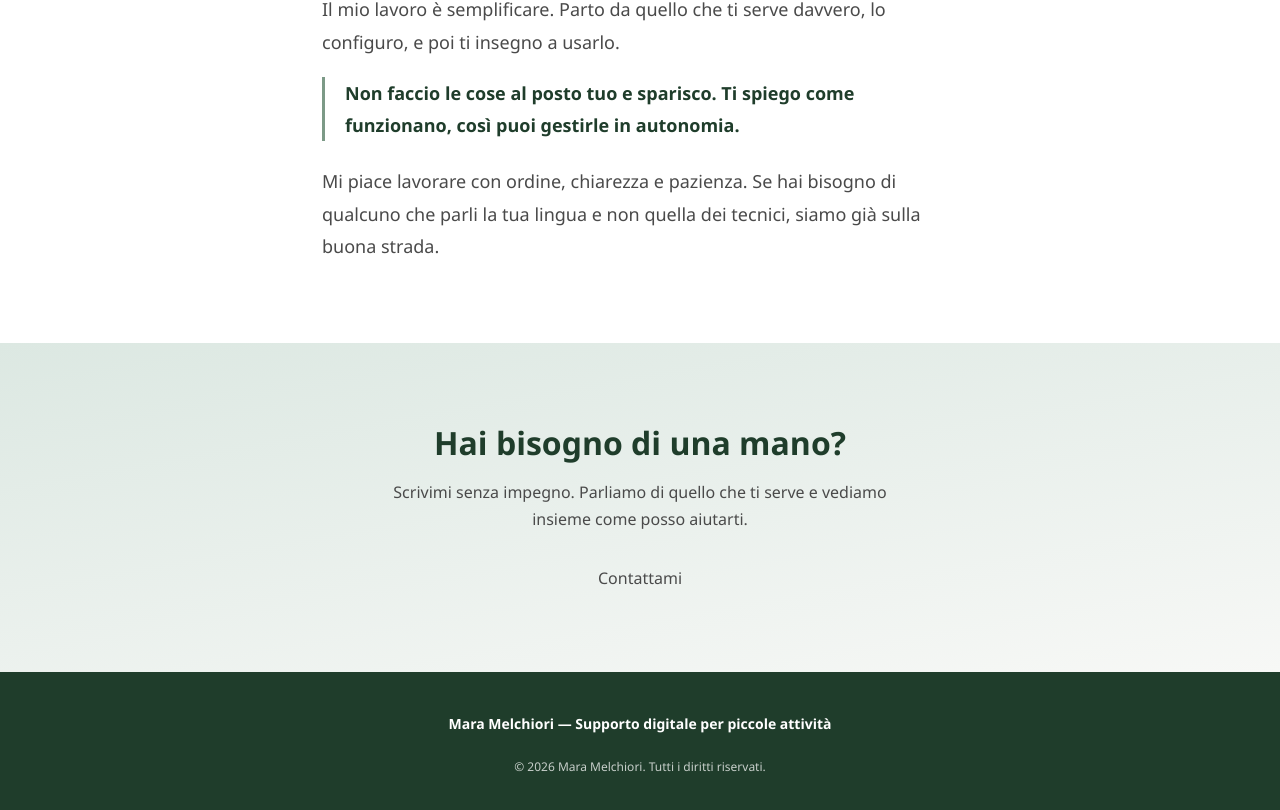
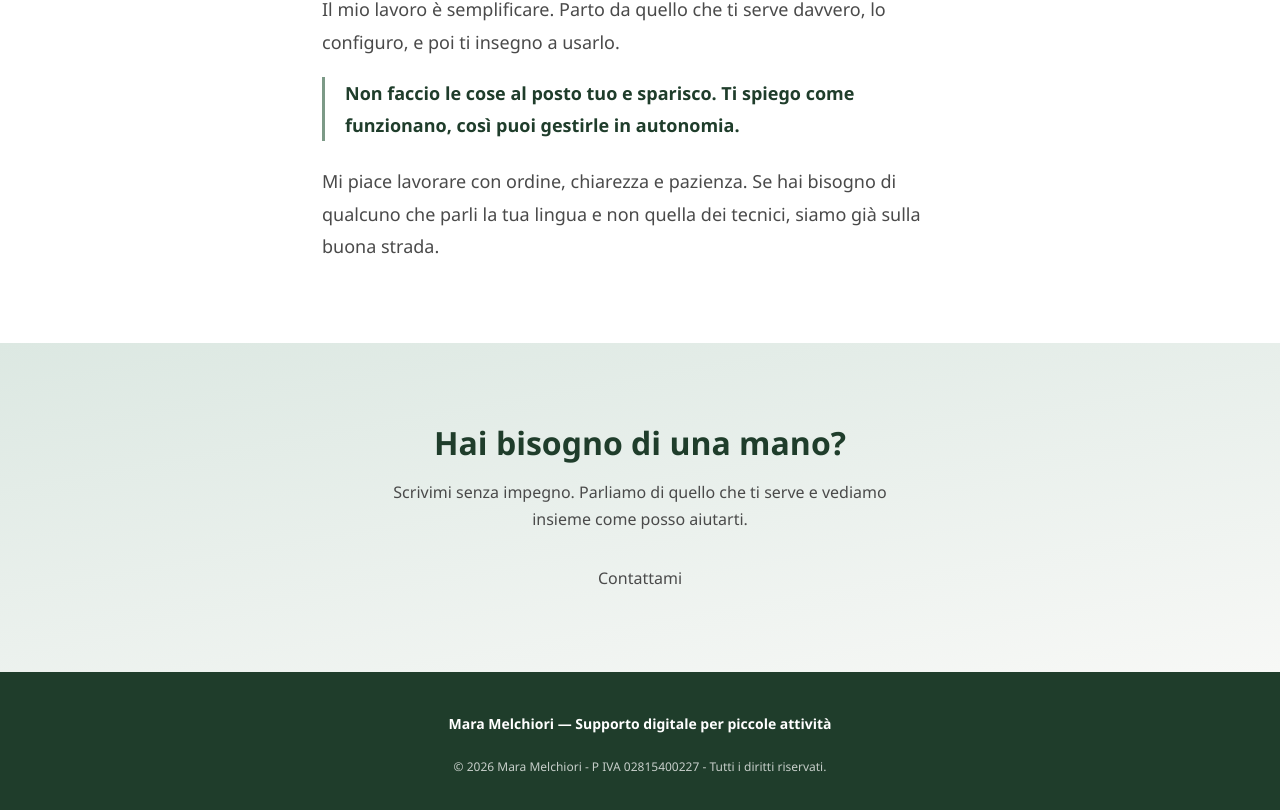
Before and after one commit to MaraCDB/PortfolioMara, a plain HTML site: page index.html in a window 1280 px wide. Shown: the part 2469-3279 px from the top of the page. Drawn offline with Linux system fonts and the light colour scheme.

Commit message:
Aggiunta P.IVA nel footer
Co-Authored-By: Claude Opus 4.6 <noreply@anthropic.com>

```diff
--- a/index.html
+++ b/index.html
@@ -190,7 +190,7 @@
   <footer class="footer">
     <div class="container footer__inner">
       <p class="footer__brand">Mara Melchiori &mdash; Supporto digitale per piccole attività</p>
-      <p class="footer__copy">&copy; 2026 Mara Melchiori. Tutti i diritti riservati.</p>
+      <p class="footer__copy">&copy; 2026 Mara Melchiori - P IVA 02815400227 - Tutti i diritti riservati.</p>
     </div>
   </footer>
 
```
